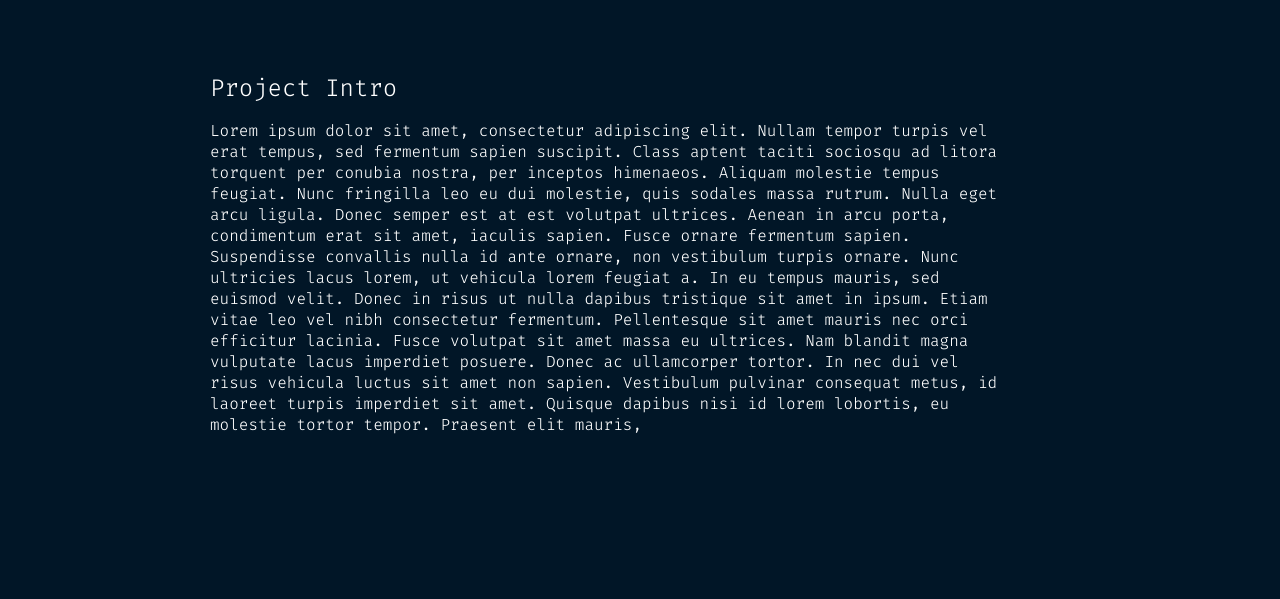
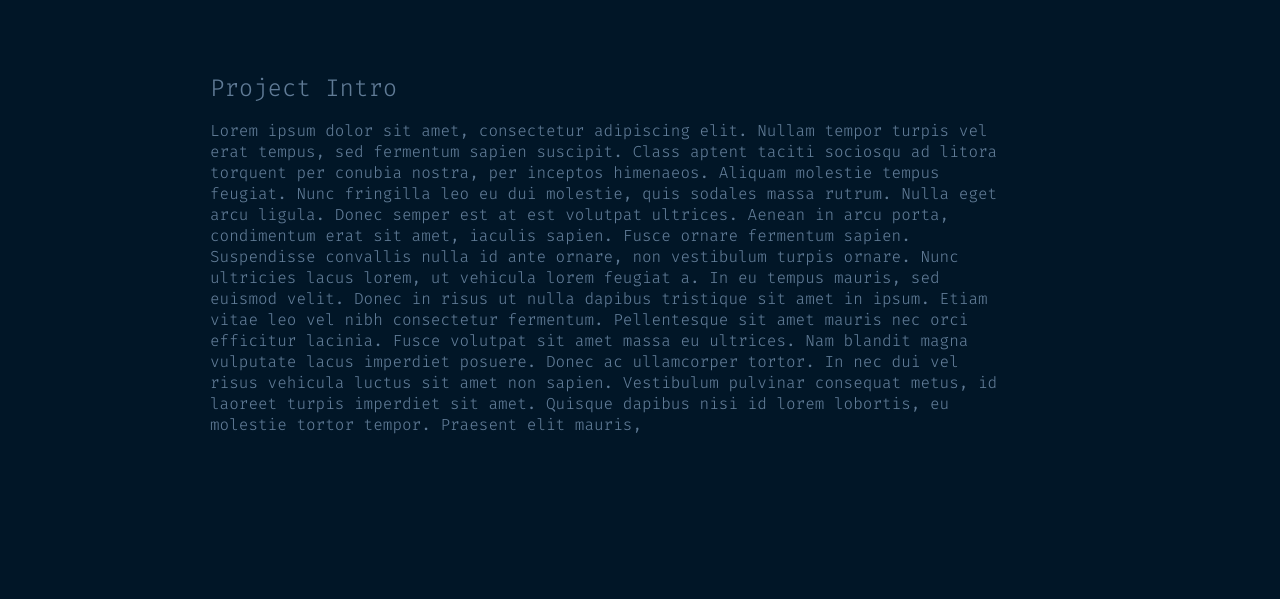
Before and after one commit to Rolek7/rolek.me, a plain HTML site: page spirit.html in a window 1280 px wide. Shown: the part 201-800 px from the top of the page. Drawn offline with nearby package versions, Linux system fonts and the light colour scheme.

Commit message:
modified:     • project.css     • projects.html     • spirit.css

```diff
--- a/spirit.css
+++ b/spirit.css
@@ -6,7 +6,7 @@ body {
 .container {
 	margin-left: 210px;
 	margin-top: 45px;
-	color: rgb(255, 255, 255);
+	color: #607b96;
 }
 
 .header {
```
